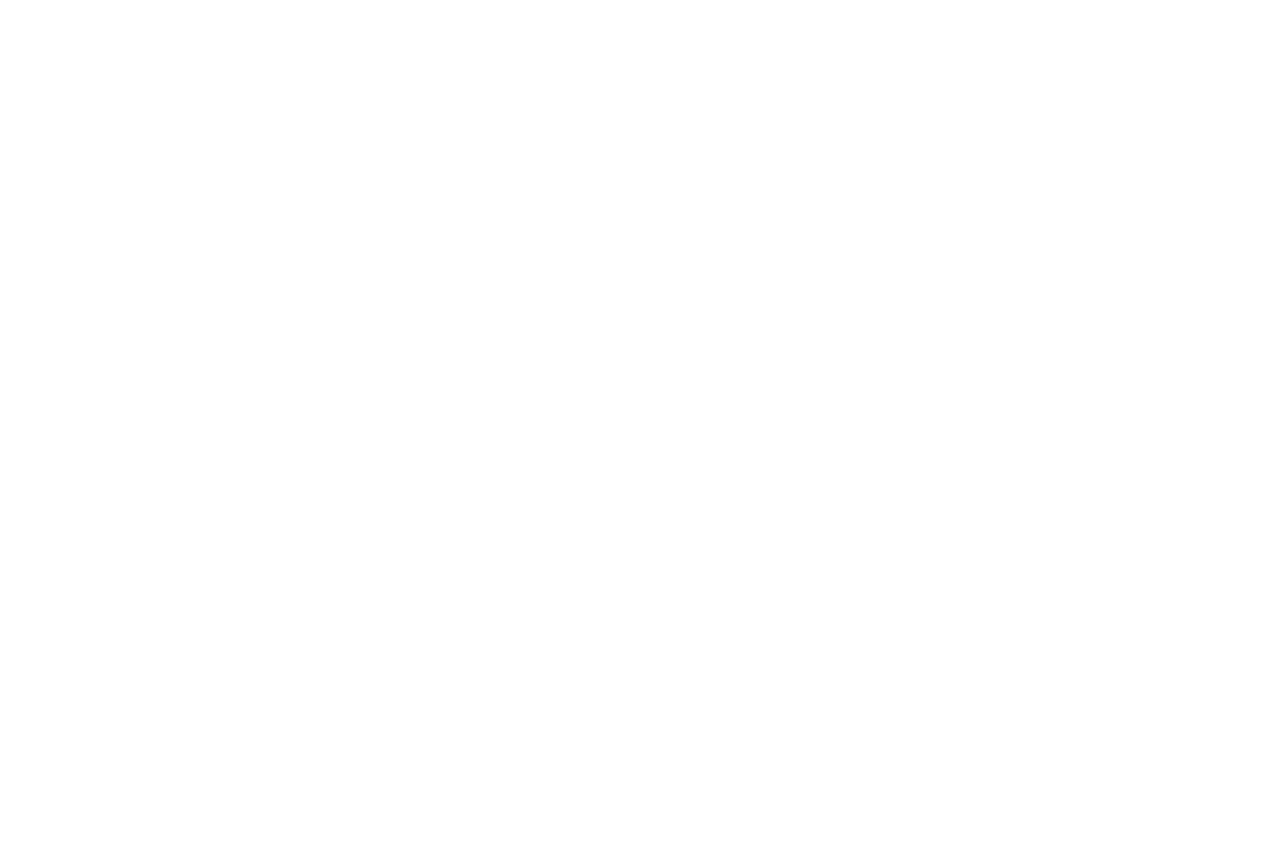
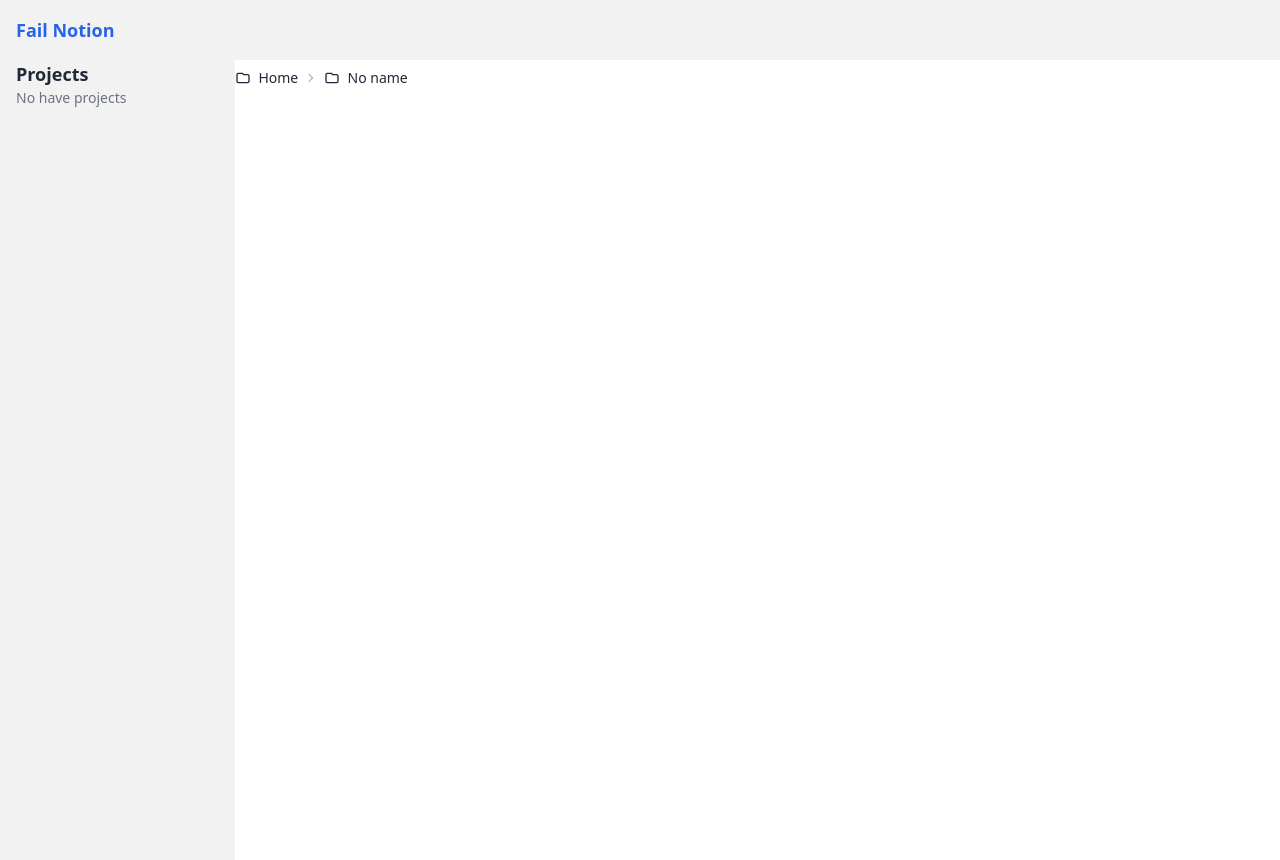
Before and after one commit to JaviKo500/06-projects-app-vue, a Vue app: page /project/1 in a window 1280 px wide. Before the commit this address had no page. Before the commit the page ends 800 px from the top, so only its background shows below. Built offline with nearby package versions, Linux system fonts and the light colour scheme; the HTML template or start-up script is replaced by a standard one.

Commit message:
project view - watch

```diff
--- /dev/null
+++ b/src/modules/common/components/BreadCrumbs.vue
@@ -0,0 +1,44 @@
+<template>
+  <div class="breadcrumbs text-sm w-full">
+    <ul>
+      <li>
+        <RouterLink to="/">
+          <svg
+            xmlns="http://www.w3.org/2000/svg"
+            fill="none"
+            viewBox="0 0 24 24"
+            class="h-4 w-4 stroke-current">
+            <path
+              stroke-linecap="round"
+              stroke-linejoin="round"
+              stroke-width="2"
+              d="M3 7v10a2 2 0 002 2h14a2 2 0 002-2V9a2 2 0 00-2-2h-6l-2-2H5a2 2 0 00-2 2z"></path>
+          </svg>
+          &nbsp;
+          Home
+        </RouterLink>
+      </li>
+      <li>
+        <svg
+          xmlns="http://www.w3.org/2000/svg"
+          fill="none"
+          viewBox="0 0 24 24"
+          class="h-4 w-4 stroke-current">
+          <path
+            stroke-linecap="round"
+            stroke-linejoin="round"
+            stroke-width="2"
+            d="M3 7v10a2 2 0 002 2h14a2 2 0 002-2V9a2 2 0 00-2-2h-6l-2-2H5a2 2 0 00-2 2z"></path>
+        </svg>
+        &nbsp;
+        {{ name }}
+      </li>
+    </ul>
+  </div>
+</template>
+<script lang="ts" setup>
+  interface Props {
+    name: string;
+  }
+  defineProps<Props>();
+</script>
--- a/src/modules/common/components/TopMenu.vue
+++ b/src/modules/common/components/TopMenu.vue
@@ -1,6 +1,7 @@
 <template>
   <div class="flex justify-between items-center p-4 bg-base-200">
-    <h2 class="text-lg font-bold text-blue-600">Fail Notion</h2>
-
+    <RouterLink to="/">
+      <h2 class="text-lg font-bold text-blue-600">Fail Notion</h2>
+    </RouterLink>
   </div>
 </template>
--- a/src/modules/projects/components/SideMenu.vue
+++ b/src/modules/projects/components/SideMenu.vue
@@ -7,17 +7,17 @@
         <template v-if="project.tasks.length">
           <details :open="project.tasks.length > 0">
             <summary>
-              <RouterLink :to="`project/${project.id}`">{{ project.name }}</RouterLink>
+              <RouterLink :to="`/project/${project.id}`">{{ project.name }}</RouterLink>
             </summary>
             <ul>
               <li v-for="task in project.tasks" :key="task.id">
-                <RouterLink :to="`project/${project.id}`">{{ task.name }}</RouterLink>
+                <RouterLink :to="`/project/${project.id}`">{{ task.name }}</RouterLink>
               </li>
             </ul>
           </details>
         </template>
         <template v-else>
-          <RouterLink :to=" `project/${project.id}`">{{ project.name }}</RouterLink>
+          <RouterLink :to=" `/project/${project.id}`">{{ project.name }}</RouterLink>
         </template>
       </li>
     </ul>
--- /dev/null
+++ b/src/modules/projects/views/ProjectView.vue
@@ -0,0 +1,34 @@
+<template>
+  <BreadCrumbs :name="project?.name ?? 'No name'" />
+</template>
+
+<script lang="ts" setup>
+  import BreadCrumbs from '@/modules/common/components/BreadCrumbs.vue';
+  import { useProjectsStore } from '../store/projects.store';
+import { ref, watch } from 'vue';
+import type { Project } from '../interfaces';
+
+// import { useRoute } from 'vue-router';
+  // const route = useRoute();
+
+  // console.log('<--------------- JK ProjectView --------------->');
+  // console.log(route.params?.id);
+  interface Props {
+    id: string;
+  }
+  const props = defineProps<Props>();
+
+  const projectStore = useProjectsStore();
+
+  const project = ref<Project | null>(null);
+
+  watch(
+    () => props.id,
+    () => {
+      project.value = projectStore.projectList.find( project => project.id === props.id ) ?? null;
+    },
+    {
+      immediate: true,
+    }
+  );
+</script>
--- a/src/modules/projects/views/ProjectsView.vue
+++ b/src/modules/projects/views/ProjectsView.vue
@@ -60,8 +60,8 @@
   import AddCircle from '@/modules/common/icons/AddCircle.vue';
   import CustomModal from '@/modules/common/components/CustomModal.vue';
   import AddProject from '@/modules/common/icons/AddProject.vue';
-import { useProjectsStore } from '../store/projects.store';
-import ProgressBar from '@/modules/common/components/ProgressBar.vue';
+  import { useProjectsStore } from '../store/projects.store';
+  import ProgressBar from '@/modules/common/components/ProgressBar.vue';
 
   const modalOpen = ref(false);
   const customModalOpen = ref(false);
--- a/src/router/index.ts
+++ b/src/router/index.ts
@@ -15,6 +15,12 @@
           path: '/projects',
           name: 'projects',
           component: () => import('@/modules/projects/views/ProjectsView.vue'),
+        },
+        {
+          path: 'project/:id',
+          name: 'project',
+          props: true,
+          component: () => import('@/modules/projects/views/ProjectView.vue'),
         }
       ],
     }
```
